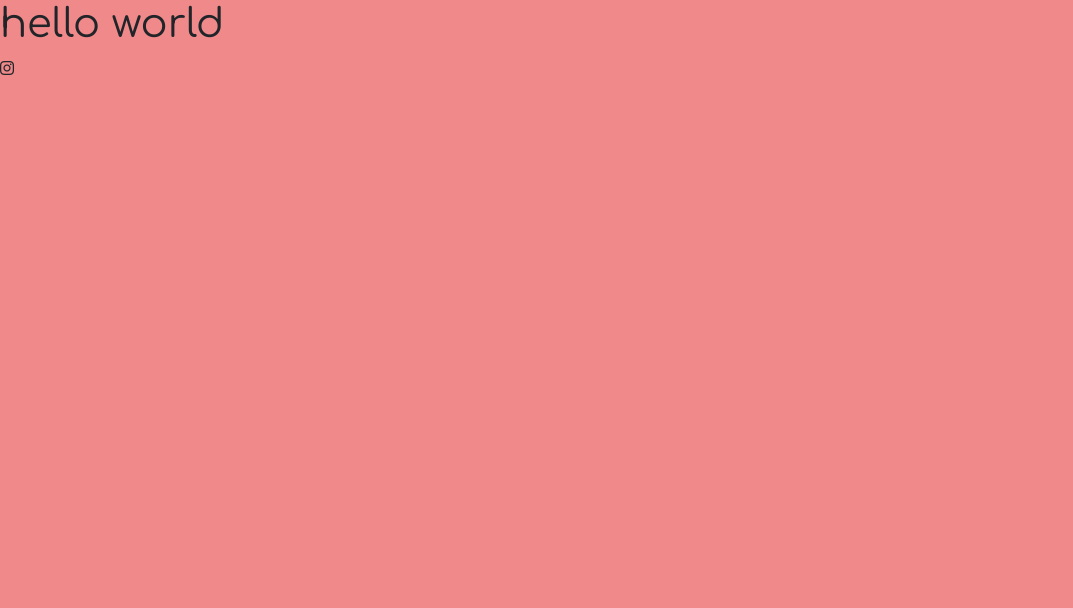
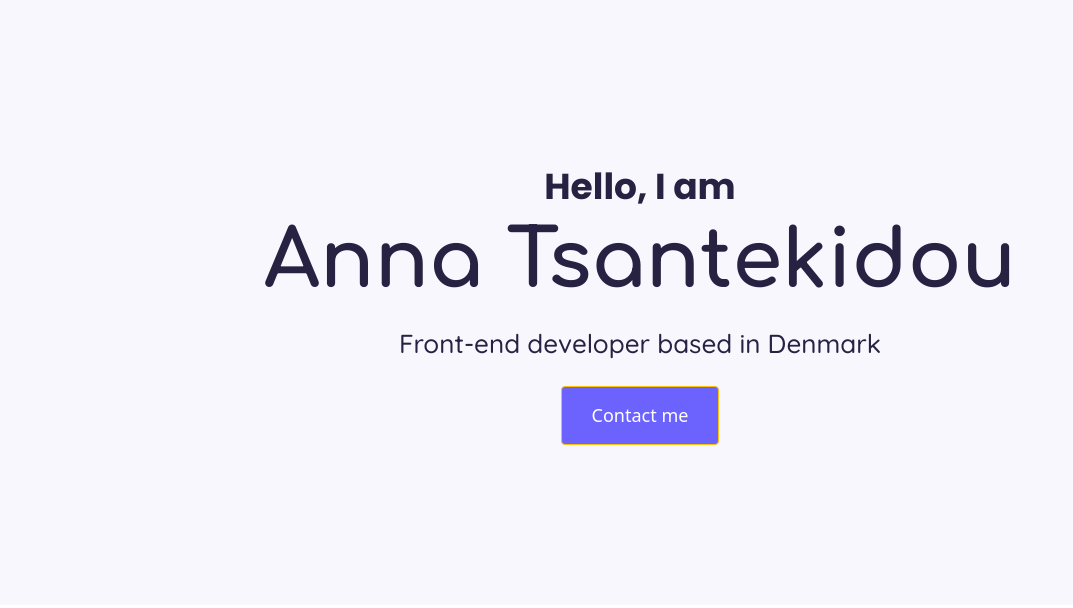
Before and after one commit to annats04/portofolio-project, a plain HTML site: page index.html in a window 1280 px wide. Shown: the whole page, without its empty margins (0-1073 px from the left). Drawn offline with nearby package versions, Linux system fonts and the light colour scheme.

Commit message:
coded hero section

```diff
--- a/index.html
+++ b/index.html
@@ -29,8 +29,13 @@
     <title>Document</title>
   </head>
   <body>
-    <h1>hello world</h1>
-
-    <i class="fa-brands fa-instagram"></i>
+    <div class="hero">
+      <p>Hello, I am</p>
+      <h1>Anna Tsantekidou</h1>
+      <h2 class="mb-3">Front-end developer based in Denmark</h2>
+      <div>
+        <a href="#" class="btn btn-warning"> Contact me</a>
+      </div>
+    </div>
   </body>
 </html>
--- a/styles/style.css
+++ b/styles/style.css
@@ -1,8 +1,47 @@
-body {
-  background-color: rgb(240, 138, 138);
+:root {
+  --branding-color: #6c63ff;
+  --heading-font-family: "Poppins", sans-serif;
+  --secondary-color: #f9f7fe;
+}
+
+h1,
+h2,
+h3,
+h4 {
+  font-family: "Comfortaa", cursive;
+  font-weight: bold;
+  color: #272142;
 }
 
 h1 {
-  font-family: "Comfortaa", cursive;
-  font-weight: 500;
+  font-size: 80px;
 }
+.hero {
+  background: var(--secondary-color);
+  text-align: center;
+  padding: 160px 20px;
+}
+
+.hero p {
+  font-family: var(--heading-font-family);
+  font-weight: bold;
+  font-size: 36px;
+  margin: 0;
+  color: #272142;
+}
+
+.hero h2 {
+  font-family: "Quicksand", sans-serifs;
+  font-weight: normal;
+  font-size: 26px;
+  line-height: 2;
+}
+
+.btn-warning {
+  background: var(--branding-color);
+  border-radius: 4px;
+  color: white;
+  font-size: 18px;
+  line-height: 27px;
+  padding: 15px 30px;
+}
```
